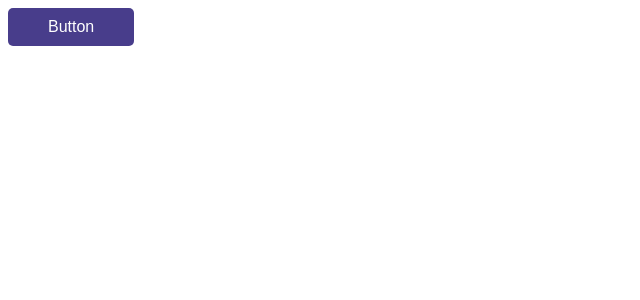
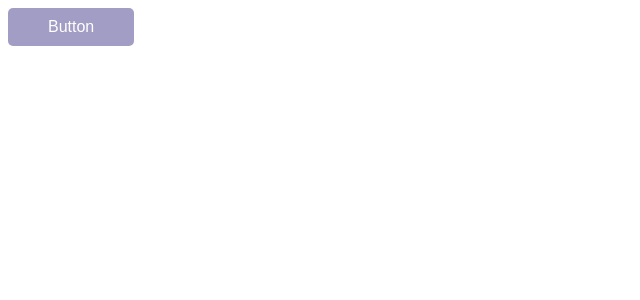
Before and after one commit to SantiagoSinatra/VueJs-Training-Proyects, a Vue app in the folder project-2/: page / in a window 1280 px wide. Shown: the top 300 px of the page, without its empty margins (0-640 px from the left). Built offline with nearby package versions, Linux system fonts and the light colour scheme.

Commit message:
added disabled functionality to button using v-bind and passing variables from App.vue to MyButton.vue

```diff
--- a/project-2/src/App.vue
+++ b/project-2/src/App.vue
@@ -2,8 +2,8 @@
   <my-button
     color="white"
     background="darkslateblue"
-    disabled="true"
-  />
+    :disabled="!valid"
+  /> <!-- : es el shorthand para v-bind lo usé para bindear una variable a una propiedad-->
 </template>
 
 <script>
@@ -11,6 +11,11 @@ import MyButton from './components/MyButton.vue'
 export default {
   components: {
     MyButton
+  },
+  data() {
+    return {
+      valid: false /* Esta es la variable que bindee arriba */
+    }
   }
 }
 </script>
--- a/project-2/src/components/MyButton.vue
+++ b/project-2/src/components/MyButton.vue
@@ -1,7 +1,10 @@
 <template>
-  <button v-bind:style="{ background: background, color}">
+  <button v-bind:style="{ background: background, color }" v-bind:class="{ 'disabled-button' : disabled }">
     Button
-  </button> <!-- Por ejemplo acá estoy usando la variable background y el valor lo asigno en el padre App.vue --> <!-- Además si tengo el mismo nombre de variable que el nombre de propiedad puedo omitir el nombre de la propiedad como hice con el color -->
+  </button>
+  <!-- Por ejemplo acá estoy usando la variable background y el valor lo asigno en el padre App.vue -->
+  <!-- Además si tengo el mismo nombre de variable que el nombre de propiedad puedo omitir el nombre de la propiedad como hice con el color -->
+  <!-- Tambien puedo usar los : para preguntar el estado de una variable, en este caso disabled (que viene del padre App.vue y realizar una accion, en este caso, agregar una clase 'disabled-button' vendria a ser como un if ternario aprox) -->
 </template>
 
 <script>
@@ -34,4 +37,8 @@ button {
 button:hover {
   filter: brightness(125%);
 }
+
+.disabled-button {
+  opacity: 0.5;
+}
 </style>
```
